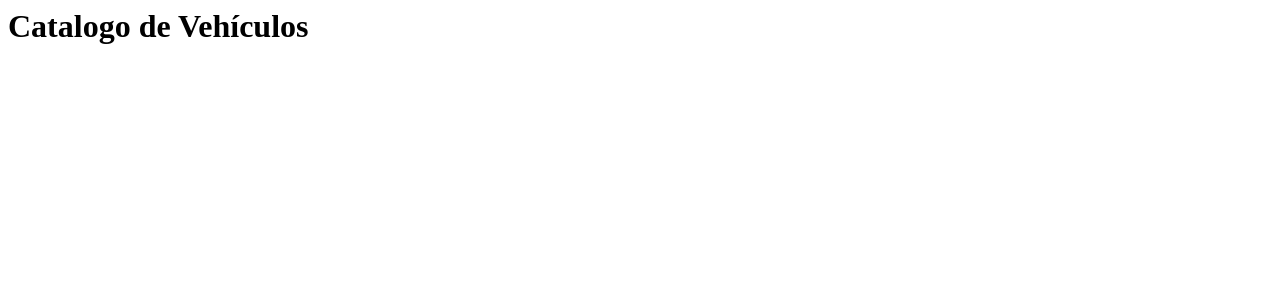
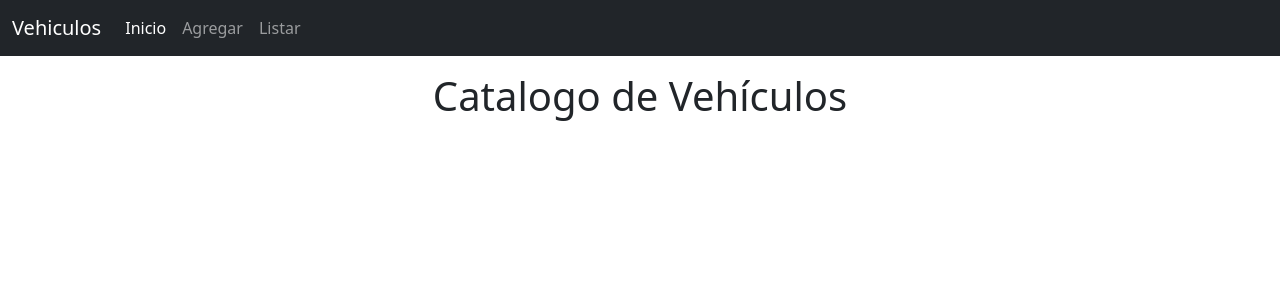
Before and after one commit to IveMery/app, a Django app: page / in a window 1280 px wide. Shown: the top 300 px of the page. Run offline with Django 4.2, Linux system fonts and the light colour scheme; some libraries are stand-ins or nearby versions.

Commit message:
links de la barra de navegacion agregados

```diff
--- a/templates/index.html
+++ b/templates/index.html
@@ -1,2 +1,5 @@
+{% extends 'base.html' %}
 
- <h1 class="mt-3">Catalogo de Vehículos</h1>
+{% block content %}
+ <h1 class="mt-3 text-center">Catalogo de Vehículos</h1>
+{% endblock %}
--- a/templates/menu.html
+++ b/templates/menu.html
@@ -9,13 +9,13 @@
       <div class="collapse navbar-collapse" id="navbarSupportedContent">
         <ul class="navbar-nav me-auto mb-2 mb-lg-0">
           <li class="nav-item">
-            <a class="nav-link active" aria-current="page" href="#">Inicio</a>
+            <a class="nav-link active" aria-current="page" href="{% url 'index' %}">Inicio</a>
           </li>
           <li class="nav-item">
-            <a class="nav-link" href="#">Agregar</a>
+            <a class="nav-link" href="{% url 'addform' %}">Agregar</a>
           </li>
           <li class="nav-item">
-            <a class="nav-link">Listar</a>
+            <a class="nav-link" href="{% url 'listar' %}" >Listar</a>
           </li>
         </ul>
       </div>
--- a/vehiculo/urls.py
+++ b/vehiculo/urls.py
@@ -3,6 +3,7 @@ from .views import *
 
 urlpatterns = [
     path('', indexView, name = 'index'),
-    path('add',addVehiculo , name = 'addform')
+    path('add',addVehiculo , name = 'addform'),
+    path('listar',listarView , name ='listar')
 
 ]
--- a/vehiculo/views.py
+++ b/vehiculo/views.py
@@ -14,3 +14,8 @@ def addVehiculo(request):
         form = VehiculoForm()
         messages.success(request, 'Los datos de han procesado exitosamente!')
     return render(request, "addform.html", {'form': form})
+
+
+def listarView(request):
+    template_name = 'listar.html'
+    return render(request,"listar.html")
```
Also changed, not shown: templates/addform.html (+3 -5 lines), templates/listar.html (+6 -1 lines).
